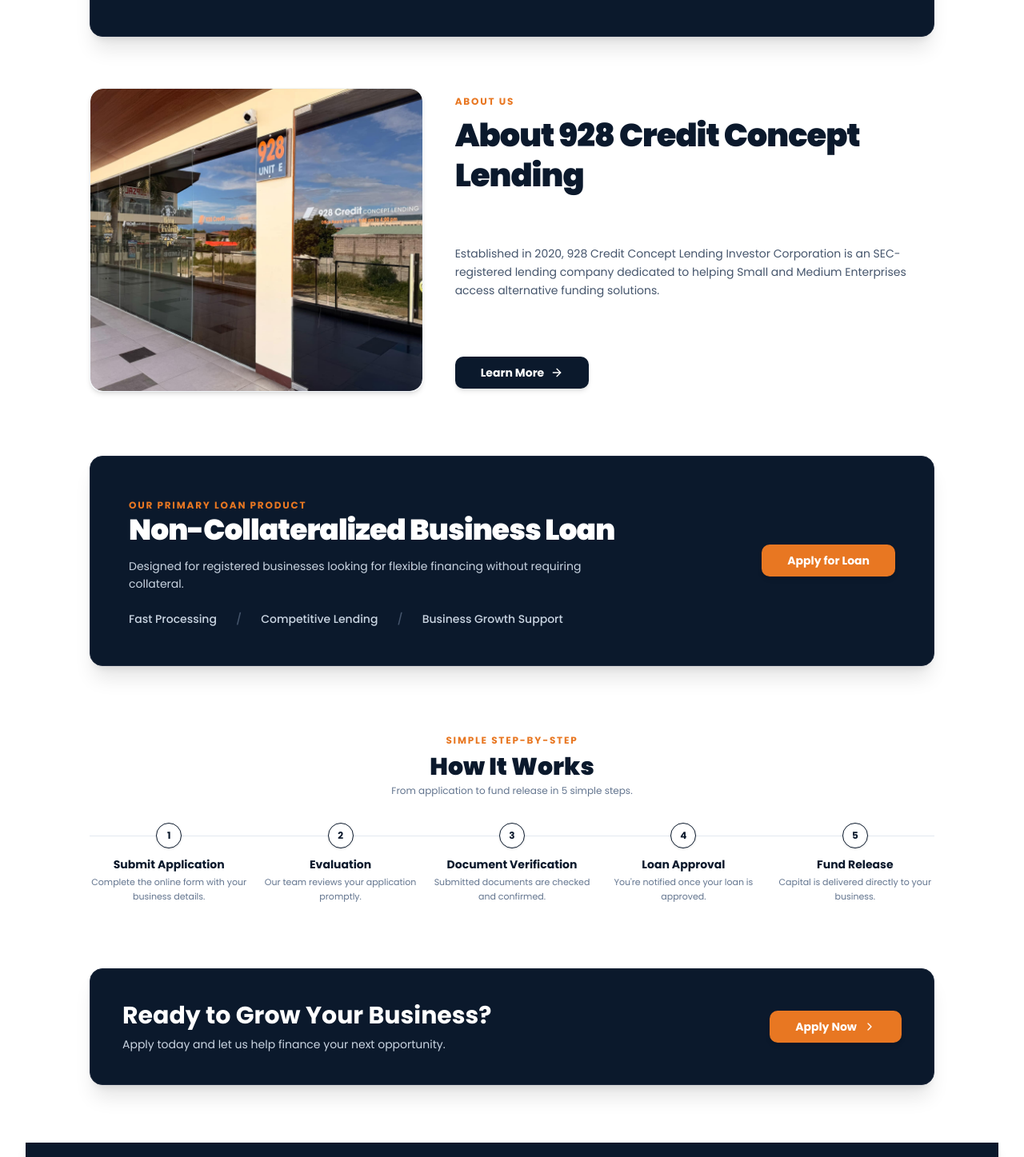
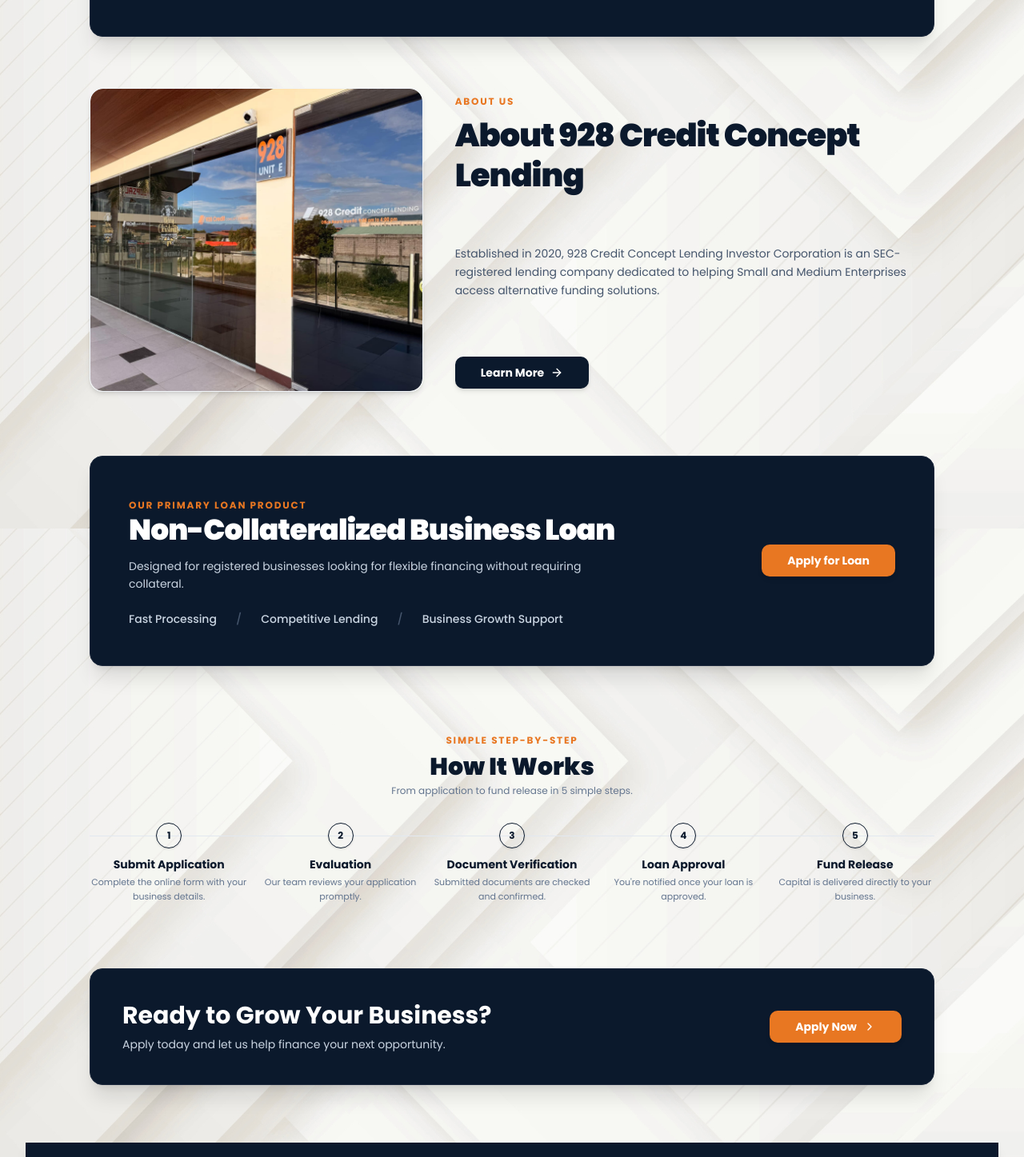
Before and after one commit to JanLancelot/928-lending, a Next.js app: page / in a window 1280 px wide. Shown: the part 939-2386 px from the top of the page at 80% size. Built offline with nearby package versions, Linux system fonts and the light colour scheme.

Commit message:
removed and replaced the white bg

```diff
--- a/src/app/about-us/page.tsx
+++ b/src/app/about-us/page.tsx
@@ -39,8 +39,8 @@
 
 export default function AboutUsPage() {
   return (
-    <div className="w-full bg-white overflow-hidden">
-      <section className="relative w-full bg-white pt-0 pb-4 sm:pb-6 lg:pb-8 min-h-[150px] sm:min-h-[190px] lg:min-h-[240px] flex items-stretch overflow-hidden">
+    <div className="w-full  overflow-hidden">
+      <section className="relative w-full  pt-0 pb-4 sm:pb-6 lg:pb-8 min-h-[150px] sm:min-h-[190px] lg:min-h-[240px] flex items-stretch overflow-hidden">
         <div className="relative z-10 max-w-7xl mx-auto px-0 sm:px-6 lg:px-8 w-full my-auto">
           <div className="absolute inset-y-0 left-0 sm:left-6 lg:left-8 right-0 sm:right-6 lg:right-8 pointer-events-none z-0 overflow-hidden opacity-30">
             <Image
@@ -88,7 +88,7 @@
                 }}
               >
                 <Image
-                  src="/images/sqpicoverlay.png"
+                  src="/images/loanpicc.png"
                   alt="928 Credit Concept Lending Headquarters"
                   fill
                   className="object-cover object-center"
@@ -101,7 +101,7 @@
         </div>
       </section>
 
-      <section className="py-6 sm:py-8 lg:py-10 bg-white">
+      <section className="py-6 sm:py-8 lg:py-10 ">
         <div className="max-w-6xl mx-auto px-6 sm:px-10 lg:px-12 space-y-10 sm:space-y-12">
 
           <div className="grid grid-cols-1 lg:grid-cols-12 gap-8 lg:gap-10 items-stretch">
--- a/src/app/apply-now/page.tsx
+++ b/src/app/apply-now/page.tsx
@@ -3,8 +3,8 @@
 
 export default function ApplyNowPage() {
   return (
-    <div className="w-full bg-white overflow-hidden">
-      <section className="relative w-full bg-white pt-0 pb-4 sm:pb-6 lg:pb-8 min-h-[150px] sm:min-h-[190px] lg:min-h-[240px] flex items-stretch overflow-hidden">
+    <div className="w-full  overflow-hidden">
+      <section className="relative w-full  pt-0 pb-4 sm:pb-6 lg:pb-8 min-h-[150px] sm:min-h-[190px] lg:min-h-[240px] flex items-stretch overflow-hidden">
         <div className="relative z-10 max-w-7xl mx-auto px-0 sm:px-6 lg:px-8 w-full my-auto">
           <div className="absolute inset-y-0 left-0 sm:left-6 lg:left-8 right-0 sm:right-6 lg:right-8 pointer-events-none z-0 overflow-hidden opacity-30">
             <Image
@@ -65,7 +65,7 @@
         </div>
       </section>
 
-      <section className="py-6 sm:py-8 lg:py-10 bg-white">
+      <section className="py-6 sm:py-8 lg:py-10 ">
         <div className="max-w-6xl mx-auto px-6 sm:px-10 lg:px-12">
           <LoanApplicationForm />
         </div>
--- a/src/app/layout.tsx
+++ b/src/app/layout.tsx
@@ -31,7 +31,16 @@
       lang="en"
       className={`${poppins.variable} font-sans h-full antialiased`}
     >
-      <body className="min-h-full flex flex-col bg-white text-slate-900 font-sans">
+      <body
+        className="min-h-full flex flex-col text-slate-900 font-sans"
+        style={{
+          backgroundImage: "url('/images/bg.jpg')",
+          backgroundSize: "cover",
+          backgroundAttachment: "fixed",
+          backgroundPosition: "center",
+          backgroundRepeat: "no-repeat",
+        }}
+      >
         <Navbar />
         <main className="flex-1">{children}</main>
         <Footer />
--- a/src/app/page.tsx
+++ b/src/app/page.tsx
@@ -43,18 +43,10 @@
 
 export default function Home() {
   return (
-    <div className="w-full bg-white overflow-hidden">
-      <section className="relative w-full bg-white pt-0 pb-4 lg:pb-8 overflow-hidden">
-        <div className="relative z-10 max-w-7xl mx-auto px-0 sm:px-6 lg:px-8 w-full">
-          <div className="absolute inset-y-0 left-0 sm:left-6 lg:left-8 right-0 sm:right-6 lg:right-8 pointer-events-none z-0 overflow-hidden opacity-30">
-            <Image
-              src="/images/bg.jpg"
-              alt="Hero Background"
-              fill
-              className="object-cover object-left"
-              priority
-            />
-          </div>
+    <div className="w-full overflow-hidden">
+      <section className="relative w-full pt-0 pb-4 lg:pb-8 overflow-hidden">
+        <div className="relative  z-10 max-w-7xl mx-auto px-0 sm:px-6 lg:px-8 w-full">
+
 
           <div className="absolute inset-y-0 right-0 sm:right-6 lg:right-8 h-full pointer-events-none z-20 flex justify-end overflow-hidden">
             <Image
@@ -114,7 +106,7 @@
                 }}
               >
                 <Image
-                  src="/images/sqpicoverlay.png"
+                  src="/images/loanpicc.png"
                   alt="928 Credit Concept Lending Team Meeting"
                   fill
                   className="object-cover object-center scale-110 sm:scale-105"
@@ -145,7 +137,7 @@
         </div>
       </section>
 
-      <section className="py-6 sm:py-8 lg:py-10 bg-white">
+      <section className="py-6 sm:py-8 lg:py-10 ">
         <div className="max-w-6xl mx-auto px-4 sm:px-10 lg:px-12">
           <div className="grid grid-cols-1 lg:grid-cols-12 gap-8 lg:gap-10 items-stretch">
 
@@ -192,7 +184,7 @@
         </div>
       </section>
 
-      <section className="py-6 sm:py-8 lg:py-10 bg-white">
+      <section className="py-6 sm:py-8 lg:py-10 ">
         <div className="max-w-6xl mx-auto px-0 sm:px-10 lg:px-12">
           <div className="bg-[#0B192C] text-white rounded-none sm:rounded-2xl p-6 sm:p-10 lg:p-12 border-x-0 sm:border border-slate-800 shadow-xl relative overflow-hidden">
             <div className="grid grid-cols-1 lg:grid-cols-12 gap-8 items-center relative z-10 px-4 sm:px-0">
@@ -231,7 +223,7 @@
         </div>
       </section>
 
-      <section className="py-6 sm:py-8 lg:py-10 bg-white">
+      <section className="py-6 sm:py-8 lg:py-10 ">
         <div className="max-w-6xl mx-auto px-4 sm:px-10 lg:px-12 space-y-8">
           <div className="text-center max-w-xl mx-auto space-y-1">
             <span className="text-[#E87722] font-bold text-xs uppercase tracking-[0.15em]">Simple Step-by-Step</span>
@@ -244,7 +236,7 @@
             <div className="grid grid-cols-1 sm:grid-cols-2 lg:grid-cols-5 gap-y-8 gap-x-4 relative">
               {steps.map((step) => (
                 <div key={step.n} className="text-left sm:text-center">
-                  <div className="relative z-10 w-8 h-8 sm:mx-auto rounded-full border border-[#0B192C] bg-white text-[#0B192C] text-xs font-bold flex items-center justify-center mb-2.5 shadow-sm">
+                  <div className="relative z-10 w-8 h-8 sm:mx-auto rounded-full border border-[#0B192C]  text-[#0B192C] text-xs font-bold flex items-center justify-center mb-2.5 shadow-sm">
                     {step.n}
                   </div>
                   <h4 className="font-bold text-xs sm:text-sm text-[#0B192C] mb-1">{step.title}</h4>
@@ -256,7 +248,7 @@
         </div>
       </section>
 
-      <section className="py-6 sm:py-8 lg:py-10 bg-white">
+      <section className="py-6 sm:py-8 lg:py-10 ">
         <div className="max-w-6xl mx-auto px-0 sm:px-10 lg:px-12">
           <div className="bg-[#0B192C] text-white rounded-none sm:rounded-2xl p-6 sm:p-10 shadow-xl flex flex-col md:flex-row items-center justify-between gap-8 border-x-0 sm:border border-slate-800 px-4 sm:px-10">
             <div className="space-y-2 text-center md:text-left">
--- a/src/components/footer.tsx
+++ b/src/components/footer.tsx
@@ -3,7 +3,7 @@
 
 export function Footer() {
   return (
-    <footer className="w-full bg-white pt-8 pb-0">
+    <footer className="w-full  pt-8 pb-0">
       <div className="max-w-7xl mx-auto px-0 sm:px-6 lg:px-8">
         <div className="bg-[#0B192C] text-white p-6 sm:p-8 lg:p-10 shadow-lg rounded-none">
           <h3 className="text-lg font-bold text-slate-200 mb-6">Contact Us</h3>
--- a/src/components/navbar.tsx
+++ b/src/components/navbar.tsx
@@ -15,7 +15,7 @@
   ];
 
   return (
-    <header className="sticky top-0 z-50 w-full bg-white/95 backdrop-blur-md overflow-x-clip">
+    <header className="sticky top-0 z-50 w-full bg-white/65 backdrop-blur-md overflow-x-clip">
       <div className="max-w-7xl mx-auto flex items-center justify-between h-16 sm:h-20 px-0 sm:px-6 lg:px-8">
 
         <div className="flex items-center h-full shrink-0 pl-3 sm:pl-0 pr-12 sm:pr-28 lg:pr-36 py-2 z-10 my-auto">
--- a/src/schemas/application.ts
+++ b/src/schemas/application.ts
@@ -8,7 +8,7 @@
   yearsInBusiness: z.number().nonnegative("Years in business must be non-negative"),
   tinNumber: z.string().min(5, "Registration No. / TIN is required"),
   email: z.string().email("Invalid email address"),
-  phone: z.string().min(10, "Valid phone number required"),
+  phone: z.string().min(13, "Enter a valid Philippine mobile number"),
   requestedAmount: z.number().positive("Loan amount must be positive"),
   annualRevenue: z.number().nonnegative("Annual revenue must be non-negative"),
   purposeOfLoan: z.string().min(2, "Purpose of loan is required"),
```
Also changed, not shown: src/app/our-services/page.tsx (+4 -4 lines), src/components/loan-application-form.tsx (+19 -2 lines), public/images/loanpicc.png (added), 1 other file (tests, documents, lock files or other folders).
